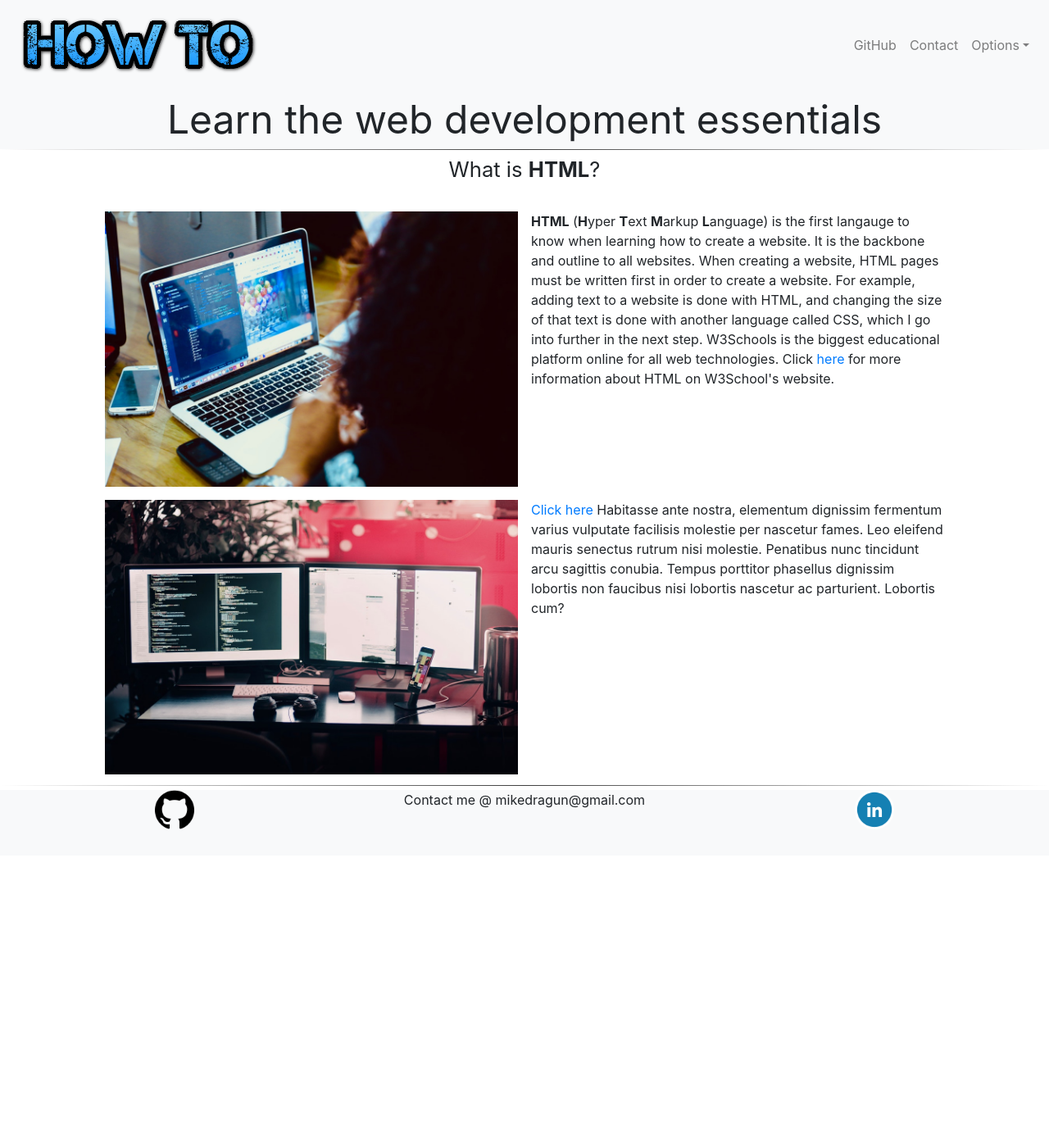
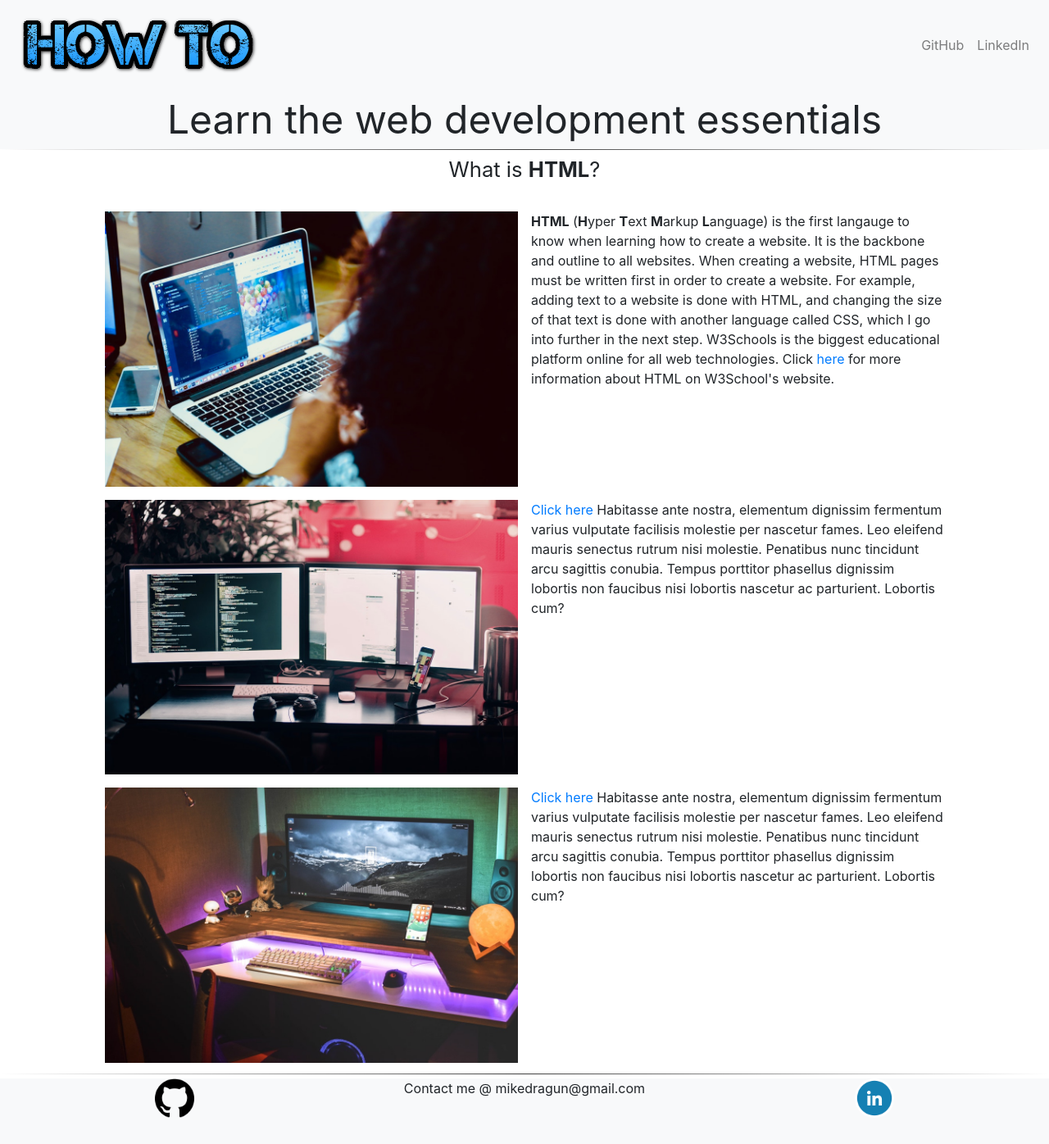
Before and after one commit to Miked0331/webdev, a React (Create React App) app: page / in a window 1280 px wide. Shown: the whole page at 82% size. Before the commit the page ends 1044 px from the top, so only its background shows below. Built offline with nearby package versions, Linux system fonts and the light colour scheme.

Commit message:
added JS

```diff
--- a/src/App.js
+++ b/src/App.js
@@ -2,6 +2,7 @@ import React, { Component } from 'react';
 import './App.css';
 import Html from './Image/html.jpg'
 import CSS from './Image/CSS.jpg'
+import JavaScript from './Image/javascript.jpg'
 
 class App extends Component {
   render() {
@@ -14,7 +15,9 @@ class App extends Component {
       </div>
 
       <div className="main-body">
-<p className="body-title">What is <b>HTML</b>?</p>
+
+      <p className="body-title">What is <b>HTML</b>?</p>
+
       <div classname="imgs">
       <img src={Html} alt="html image"></img>
       </div>
@@ -24,6 +27,13 @@ class App extends Component {
 
       <div classname="img-2">
       <img src={CSS} alt="html image"></img>
+      </div>
+
+      <div classname="body-text" > <a href ="https://www.w3schools.com/html/html_intro.asp" target="_blank" title="w3schools">Click here</a> Habitasse ante nostra, elementum dignissim fermentum varius vulputate facilisis molestie per nascetur fames. Leo eleifend mauris senectus rutrum nisi molestie. Penatibus nunc tincidunt arcu sagittis conubia. Tempus porttitor phasellus dignissim lobortis non faucibus nisi lobortis nascetur ac parturient. Lobortis cum?
+      </div>
+
+      <div classname="img-2">
+      <img src={JavaScript} alt="html image"></img>
       </div>
 
       <div classname="body-text" > <a href ="https://www.w3schools.com/html/html_intro.asp" target="_blank" title="w3schools">Click here</a> Habitasse ante nostra, elementum dignissim fermentum varius vulputate facilisis molestie per nascetur fames. Leo eleifend mauris senectus rutrum nisi molestie. Penatibus nunc tincidunt arcu sagittis conubia. Tempus porttitor phasellus dignissim lobortis non faucibus nisi lobortis nascetur ac parturient. Lobortis cum?
--- a/src/Nav.js
+++ b/src/Nav.js
@@ -42,13 +42,13 @@ export default class Example extends React.Component {
               </NavItem>
               <NavItem>
 
-                <NavLink href="https://www.google.com">Contact</NavLink>
+                <NavLink href="https://www.linkedin.com/in/michael-dragun-42b925137/">LinkedIn</NavLink>
               </NavItem>
-              <UncontrolledDropdown nav inNavbar>
+              {/*<UncontrolledDropdown nav inNavbar>
                 <DropdownToggle nav caret>
                   Options
                 </DropdownToggle>
-                <DropdownMenu right>
+           <DropdownMenu right>
                   <DropdownItem>
                     Option 1
                   </DropdownItem>
@@ -60,7 +60,7 @@ export default class Example extends React.Component {
                     Reset
                   </DropdownItem>
                 </DropdownMenu>
-              </UncontrolledDropdown>
+              </UncontrolledDropdown> */}
             </Nav>
           </Collapse>
         </Navbar>
```
Also changed, not shown: src/Image/javascript.jpg (added).
